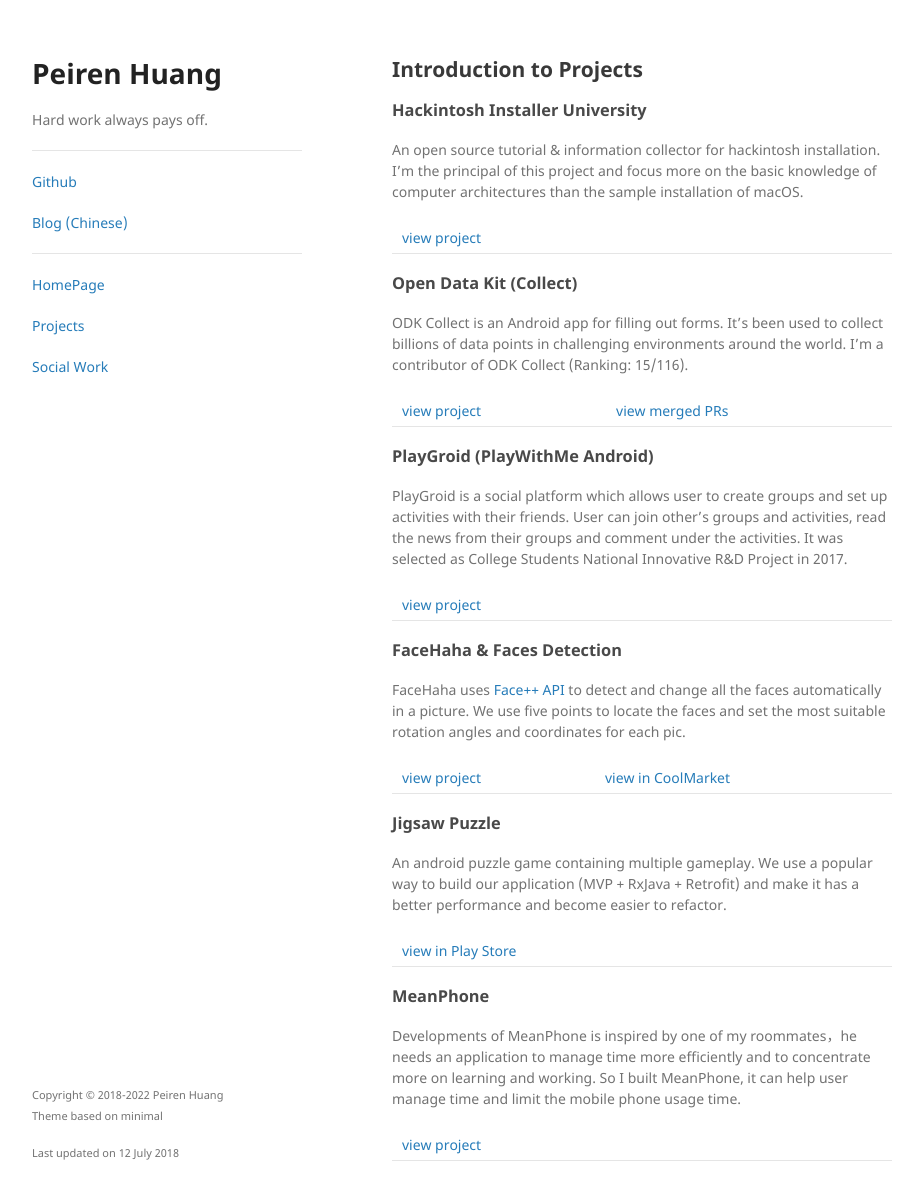
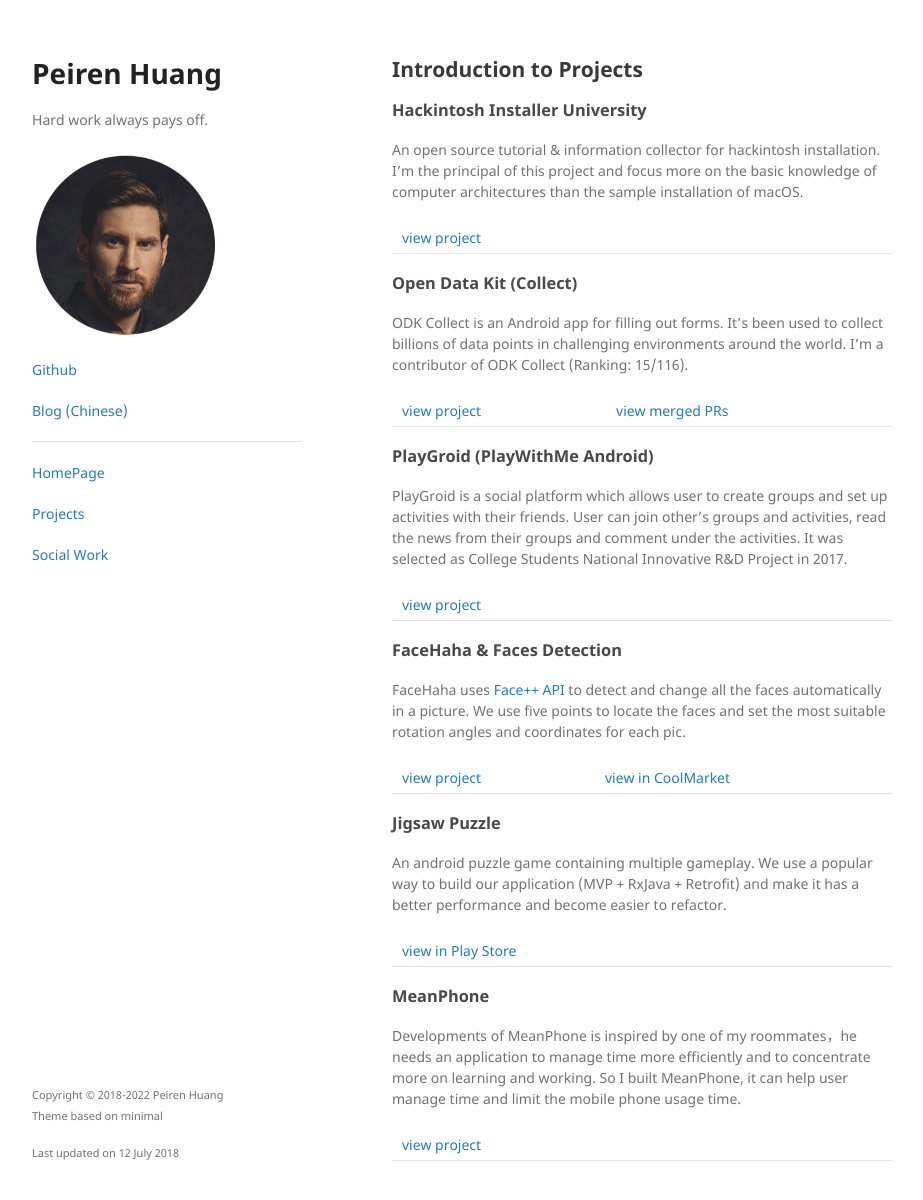
Before and after one commit to isaren/isaren.github.io, a Jekyll site: the page projects/index.html, which Jekyll copies as it is, in a window 1280 px wide and 1231 px high. Shown: the top 1200 px of the window, without its empty margins (178-1101 px from the left). Built offline with Jekyll 4.4.1, drawn with Linux system fonts in a browser that asks for light colours.

Commit message:
Update index.html

```diff
--- a/projects/index.html
+++ b/projects/index.html
@@ -33,10 +33,10 @@
 
         <p>Hard work always pays off.</p>
 
-
+        <img class="headimg" src="../assets/img/messi.png"
 
         <hr/>
-        <p><a href="https://github.com/isaren"> Github</a></p>
+        <p style="margin-top:15px;"><a href="https://github.com/isaren"> Github</a></p>
         <p><a href="https://isaren.github.io/blog.isaren/"> Blog (Chinese)</a></p>
         <hr/>
         <p><a href="/index.html"> HomePage</a></p>
```
